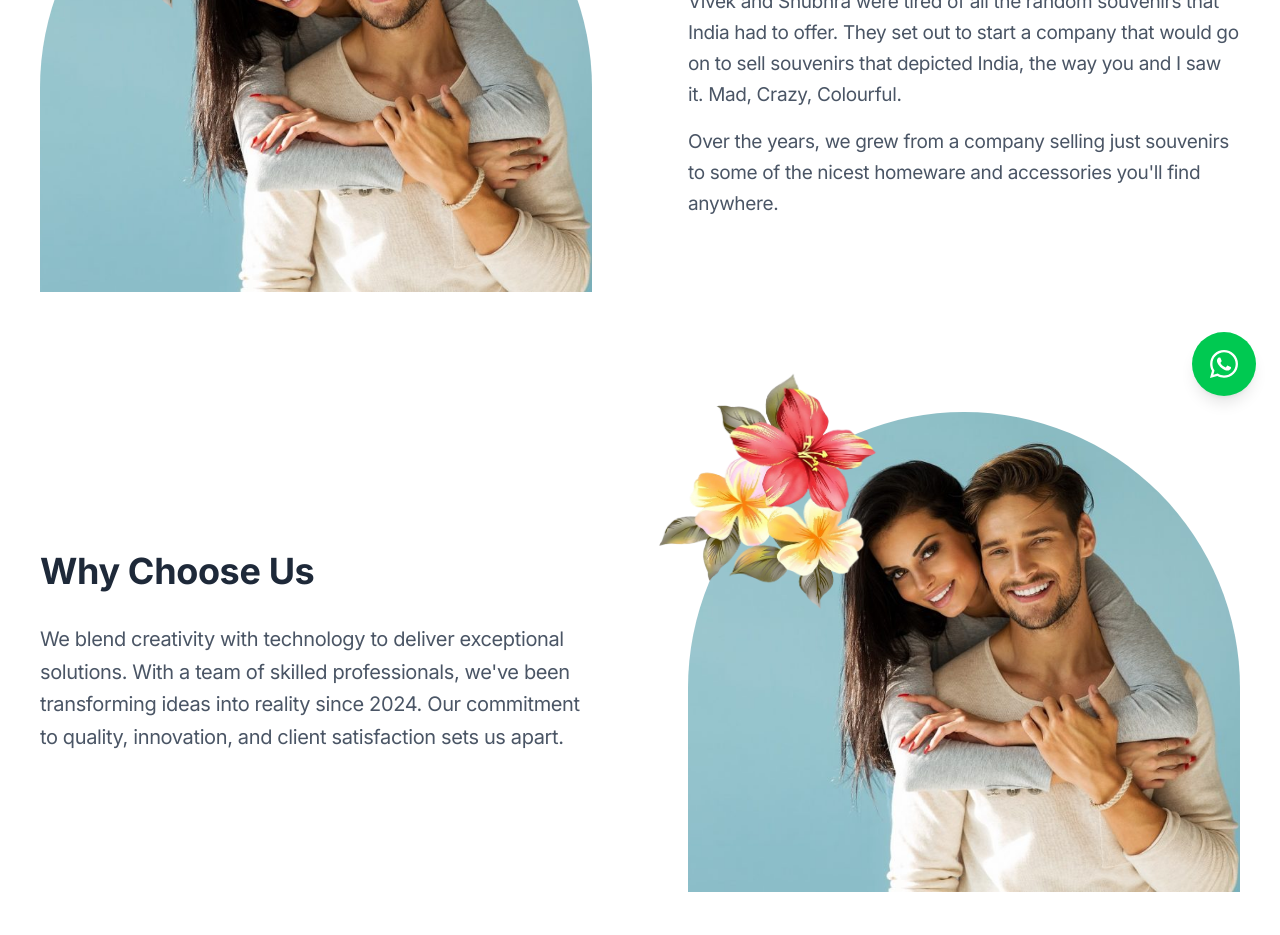
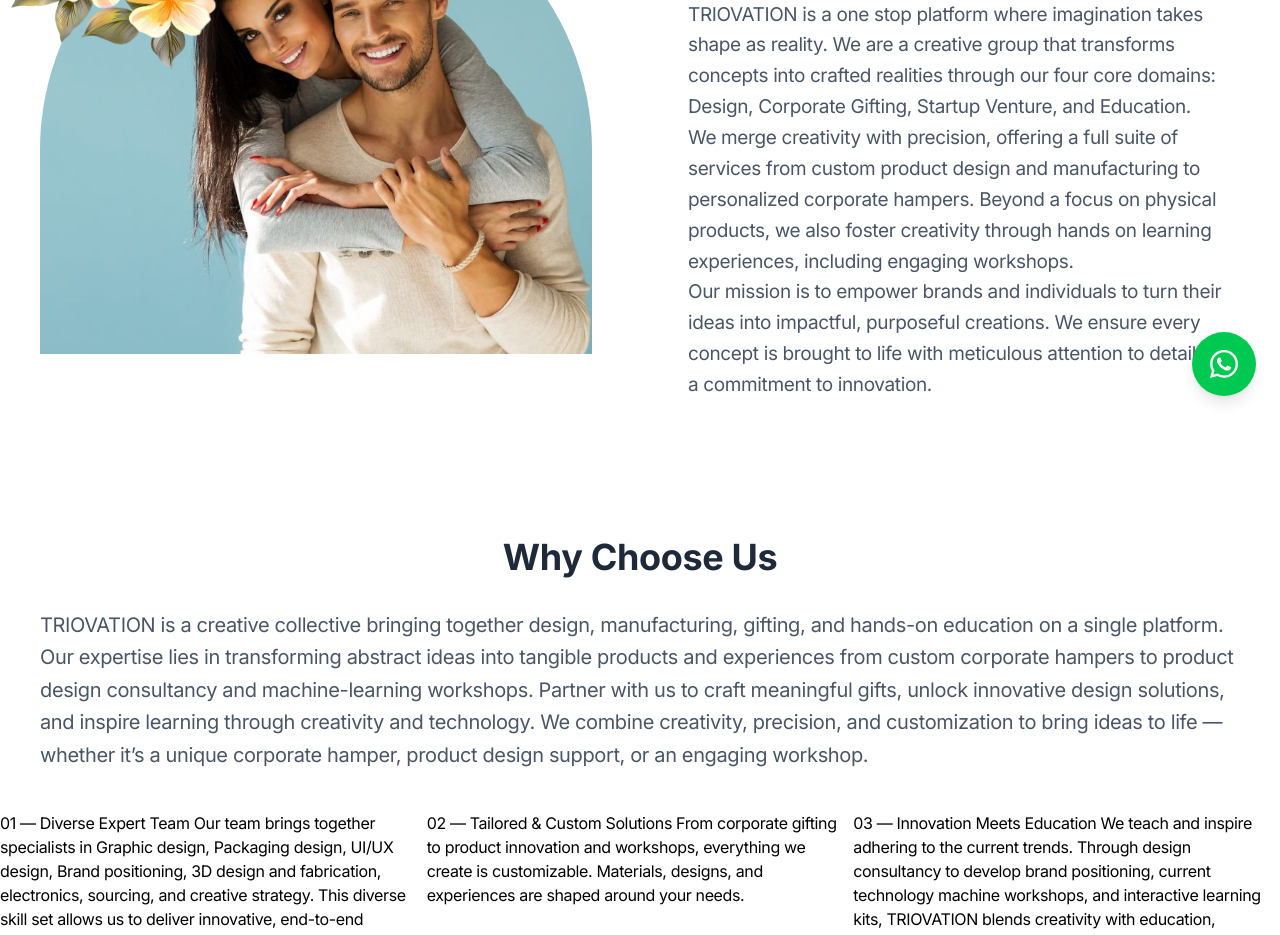
Before and after one commit to triovation-co/Triovation, a React (Vite) app: page / in a window 1280 px wide. Shown: the part 380-1315 px from the top of the page. Built offline with nearby package versions, Linux system fonts and the light colour scheme.

Commit message:
data in home and about inserted

```diff
--- a/src/App.jsx
+++ b/src/App.jsx
@@ -30,8 +30,8 @@
             <Route path="/" element={<Home />} />
             <Route path="/About" element={<About />} />
             <Route path="/Products" element={<Products />} />
-            <Route path="/Service" element={<Service />} />
-            <Route path="/Work_Education" element={<Work_Education />} />
+            <Route path="/Consultancy" element={<Service />} />
+            <Route path="/Education" element={<Work_Education />} />
             <Route path="/ContactUs" element={<ContactUs />} />
             <Route path="/Category_page/:categoryName" element={<Category_page />} />
             <Route path="/product/:id" element={<ProductDetails />} />
--- a/src/components/Navbar.jsx
+++ b/src/components/Navbar.jsx
@@ -132,7 +132,7 @@
 
           {/* Desktop Links */}
           <div className="hidden md:flex items-center space-x-6 lg:space-x-8 ml-auto">
-            {["Home", "About", "Products", "Service", "Work_Education", "Contact Us"].map(
+            {["Home", "About", "Products", "Consultancy", "Education", "Contact Us"].map(
               (item, i) => (
                 <div
                   key={i}
--- a/src/pages/About.jsx
+++ b/src/pages/About.jsx
@@ -40,15 +40,21 @@
                 Our Story
               </h1>
               <p className="text-gray-600 text-lg lg:text-xl xl:text-xl mb-4 leading-relaxed">
-                It all began (like all good things do) over a (good) bottle of wine.
-                Vivek and Shubhra were tired of all the random souvenirs that India had to offer.
-                They set out to start a company that would go on to sell souvenirs that depicted India,
-                the way you and I saw it. Mad, Crazy, Colourful.
-              </p>
-              <p className="text-gray-600 text-lg lg:text-xl xl:text-xl mb-4 leading-relaxed">
-                Over the years, we grew from a company selling just souvenirs to some of the nicest
-                homeware and accessories you'll find anywhere.
-              </p>
+                In 2025, what began as a simple hangout between two friends quickly turned into something bigger.
+
+Himanshi, tired of the usual 9-to-6 job, dreamed of building something of her own. Samrudhi, full of energy and driven by passion, believed in starting young and creating something meaningful.
+
+As they talked, they realized something important: the journey of turning an idea into a real, successful business was all over the place. Product design was often disconnected, branding came as an afterthought, and startups lacked proper guidance and support.
+
+That’s when Akhilesh Sir came into the picture a mentor, advisor, and tech enthusiast. He saw their potential and helped them shape their raw ideas into a clear vision. With his experience and guidance, what was once just a spark turned into a focused mission.
+
+And that's how TRIOVATION was born a space where ideas take form. A place where creativity meets strategy, and vision turns into reality.
+
+At TRIOVATION, we bring together four key domains under one roof:
+Design | Corporate Gifting | Startup Ventures | Education
+
+Together, these pillars support everything a growing idea needs from its first sketch to a thriving business.
+</p>
             </div>
           </div>
         </main>
@@ -57,15 +63,21 @@
         <main className="container mx-auto py-8 sm:py-5 md:py-10 lg:py-10 xl:py-10 px-4 sm:px-6 md:px-8 lg:px-10">
           <div className="grid grid-cols-1 md:grid-cols-2 gap-10 lg:gap-16 xl:gap-24 items-center">
             {/* Left Column - Text */}
-            <div className="text-center md:text-left order-2 md:order-1">
+            <div className="text-center md:text-left order-2 md:order-1 mt-10">
               <h1 className="text-3xl lg:text-4xl xl:text-4xl font-bold mb-6 lg:mb-8 xl:mb-8 text-gray-800">
                 Our Approach
               </h1>
               <p className="text-gray-600 text-lg lg:text-xl xl:text-xl mb-4 leading-relaxed">
-                We blend creativity with technology to deliver exceptional solutions.
-                With a team of skilled professionals, we've been transforming ideas
-                into reality since 2024. Our commitment to quality, innovation, and
-                client satisfaction sets us apart.
+                1. Ideation
+ We start by listening to your ideas, needs, and vision — whether it’s for a product, a gift, or a learning experience.<br/>
+2. Design & Planning
+ Our team sketches, prototypes, and strategizes to craft tailored solutions that balance creativity, functionality, and feasibility.<br/>
+3. Creation & Fabrication
+ From design consultancy to manufacturing and gifting, we bring concepts to life using the right materials, tools, and processes.<br/>
+4. Customization & Delivery
+ Every outcome is personalized — refined to match your requirements and delivered with precision and care.<br/>
+5. Learning & Growth
+ Through workshops, kits, and hands-on sessions, we extend our approach to teaching and inspiring the next generation of creators.
               </p>
             </div>
 
@@ -98,23 +110,35 @@
         <section className="container mx-auto px-4 sm:px-6 md:px-8 lg:px-12 py-10 sm:py-12 md:py-16 lg:py-20 xl:py-24 text-center md:text-left">
           <div className="grid grid-cols-1 md:grid-cols-2 gap-10 lg:gap-16 xl:gap-24 items-center">
             {/* Left Column - Image Grid */}
-            <div className="grid grid-cols-2 gap-4 sm:gap-6 lg:gap-8 max-w-sm sm:max-w-md mx-auto md:max-w-none">
-              <img src={design} alt="Vision 1" className="rounded-t-full shadow-md w-full aspect-square object-cover" />
-              <img src={design} alt="Vision 2" className="rounded-t-full shadow-md w-full aspect-square object-cover" />
-              <img src={design} alt="Vision 3" className="rounded-t-full shadow-md w-full aspect-square object-cover" />
-              <img src={design} alt="Vision 4" className="rounded-t-full shadow-md w-full aspect-square object-cover" />
+            <div className="relative flex justify-center md:justify-start">
+              <div className="rounded-t-full overflow-hidden
+                            w-[300px] sm:w-[400px] md:w-[500px] lg:w-[600px] xl:w-[800px]
+                            h-[250px] sm:h-[300px] md:h-[340px] lg:h-[420px] xl:h-[480px]
+                            mx-auto">
+              <img
+                src={img}
+                alt="Vivek and Shubhra"
+                className="w-full h-full object-cover"
+                />
+              </div>
+              <img
+              src={flower}
+              alt="Decorative graphic"
+              className="absolute -top-3 -left-3 w-25 h-30
+                         sm:-top-5 sm:-left-5 sm:w-28 sm:h-34
+                         md:-top-6 md:-left-2 md:w-38 md:h-42
+                         lg:-top-8 lg:-left-4 lg:w-42 lg:h-46
+                         xl:-top-10 xl:-left-8 xl:w-56 xl:h-60"
+                />
             </div>
-
             {/* Right Column - Text */}
             <div>
               <h2 className="text-xl sm:text-2xl md:text-3xl lg:text-4xl xl:text-4xl font-bold mb-4 sm:mb-6 text-gray-800 leading-snug">
-                Our Vision
+                Our Craftmanship
               </h2>
               <p className="text-gray-600 text-sm sm:text-base md:text-lg lg:text-xl xl:text-xl leading-relaxed max-w-xl mx-auto md:mx-0">
-                We're known for our unique and fun aesthetic that celebrates
-                Indian design, created for a modern global lifestyle. Everything we create is a
-                tribute in some way to our brand pillars of Wit, Warmth, Honesty, Creativity,
-                Spontaneity & Community.
+                At TRIOVATION, we are the makers. Every product, design, and workshop is crafted by our own team combining creativity, precision, and technical know-how. From 2D and 3D design to fabrication and finishing, we handle each step with care to ensure the outcome is truly unique.
+Our craftsmanship lies in the details tailored to need, shaped with passion, and built to inspire.
               </p>
             </div>
           </div>
--- a/src/pages/Home.jsx
+++ b/src/pages/Home.jsx
@@ -43,21 +43,17 @@
             </div>
 
             {/* Right Column - Text */}
-            <div className="text-center md:text-left">
-              <h1 className="text-3xl lg:text-4xl xl:text-4xl font-bold mb-6 lg:mb-8 xl:mb-8 text-gray-800">
-                Brand Description
+            <div className="text-center md:text-left mt-20">
+              <h1 className="text-3xl lg:text-4xl xl:text-[34px] font-bold mb-6 lg:mb-8 xl:mb-8 text-gray-800">
+               TRIOVATION — Where Ideas Take Forms
+
               </h1>
               <p className="text-gray-600 text-lg lg:text-xl xl:text-[19px] mb-4 leading-relaxed">
-                It all began (like all good things do) over a (good) bottle of
-                wine. Vivek and Shubhra were tired of all the random souvenirs
-                that India had to offer. They set out to start a company that
-                would go on to sell souvenirs that depicted India, the way you
-                and I saw it. Mad, Crazy, Colourful.
-              </p>
-              <p className="text-gray-600 text-lg lg:text-xl xl:text-[19px] leading-relaxed">
-                Over the years, we grew from a company selling just souvenirs to
-                some of the nicest homeware and accessories you'll find
-                anywhere.
+TRIOVATION is a one stop platform where imagination takes shape as reality. We are a creative group that transforms concepts into crafted realities through our four core domains: Design, Corporate Gifting, Startup Venture, and Education.<br/>
+
+We merge creativity with precision, offering a full suite of services from custom product design and manufacturing to personalized corporate hampers. Beyond a focus on physical products, we also foster creativity through hands on learning experiences, including engaging workshops.<br/>
+
+Our mission is to empower brands and individuals to turn their ideas into impactful, purposeful creations. We ensure every concept is brought to life with meticulous attention to detail and a commitment to innovation.
               </p>
             </div>
           </div>
@@ -65,44 +61,40 @@
 
         {/* Second Section - Why Choose Us */}
         <main className="container mx-auto py-2 sm:py-4 md:py-7 lg:py-10 xl:py-10 px-4 sm:px-6 md:px-8 lg:px-10">
-          <div className="grid grid-cols-1 md:grid-cols-2 gap-10 lg:gap-16 xl:gap-24 items-center">
+          <div className="grid grid-cols-1 md:grid-cols-1 gap-10 lg:gap-16 xl:gap-24 items-center">
             {/* Left Column - Text */}
             <div className="text-center md:text-left order-2 md:order-1">
-              <h1 className="text-3xl lg:text-4xl xl:text-4xl font-bold mb-6 lg:mb-8 xl:mb-8 text-gray-800">
+              <h1 className="text-3xl lg:text-4xl xl:text-4xl font-bold mb-6 lg:mb-8 xl:mb-8 text-gray-800 text-center">
                 Why Choose Us
               </h1>
               <p className="text-gray-600 text-lg lg:text-xl xl:text-xl leading-relaxed">
-                We blend creativity with technology to deliver exceptional
-                solutions. With a team of skilled professionals, we've been
-                transforming ideas into reality since 2024. Our commitment to
-                quality, innovation, and client satisfaction sets us apart.
+                TRIOVATION is a creative collective bringing together design, manufacturing, gifting, and hands-on education on a single platform. Our expertise lies in transforming abstract ideas into tangible products and experiences from custom corporate hampers to product design consultancy and machine-learning workshops.
+Partner with us to craft meaningful gifts, unlock innovative design solutions, and inspire learning through creativity and technology. We combine creativity, precision, and customization to bring ideas to life — whether it’s a unique corporate hamper, product design support, or an engaging workshop.
               </p>
             </div>
 
-            {/* Right Column - Image */}
-            <div className="relative flex justify-center md:justify-end order-1 md:order-2">
-              <div className="rounded-t-full overflow-hidden
-                              w-[300px] sm:w-[400px] md:w-[500px] lg:w-[600px] xl:w-[800px]
-                              h-[250px] sm:h-[300px] md:h-[340px] lg:h-[420px] xl:h-[480px]
-                              mx-auto">
-                <img
-                  src={img}
-                  alt="Vivek and Shubhra"
-                  className="w-full h-full object-cover"
-                />
-              </div>
-                <img
-                  src={flower}
-                  alt="Decorative graphic"
-                  className="absolute -top-3 -left-3 w-25 h-30
-                             sm:-top-5 sm:-left-5 sm:w-28 sm:h-34
-                             md:-top-6 md:-left-2 md:w-38 md:h-42
-                             lg:-top-8 lg:-left-4 lg:w-42 lg:h-46
-                             xl:-top-10 xl:-left-8 xl:w-56 xl:h-60"
-                />
-            </div>
+
+
           </div>
         </main>
+                    <div className="grid grid-cols-1 md:grid-cols-3">
+              <p>
+                01 — Diverse Expert Team
+Our team brings together specialists in Graphic design, Packaging design, UI/UX design, Brand positioning, 3D design and fabrication, electronics, sourcing, and creative strategy. This diverse skill set allows us to deliver innovative, end-to-end solutions under one roof.
+
+              </p>
+                            <p>
+               02 — Tailored & Custom Solutions
+From corporate gifting to product innovation and workshops, everything we create is customizable. Materials, designs, and experiences are shaped around your needs.
+
+
+              </p>
+                            <p>
+              03 — Innovation Meets Education
+We teach and inspire adhering to the current trends. Through design consultancy to develop brand positioning, current technology machine workshops, and interactive learning kits, TRIOVATION blends creativity with education, empowering both professionals and kids.
+              </p>
+
+            </div>
 
         {/* Services Section */}
         <section className="container mx-auto px-4 sm:px-6 md:px-8 lg:px-12 py-10 sm:py-12 md:py-16 lg:py-20 xl:py-24 text-center">
```
Also changed, not shown: src/pages/Service.jsx (+4 -4 lines).
